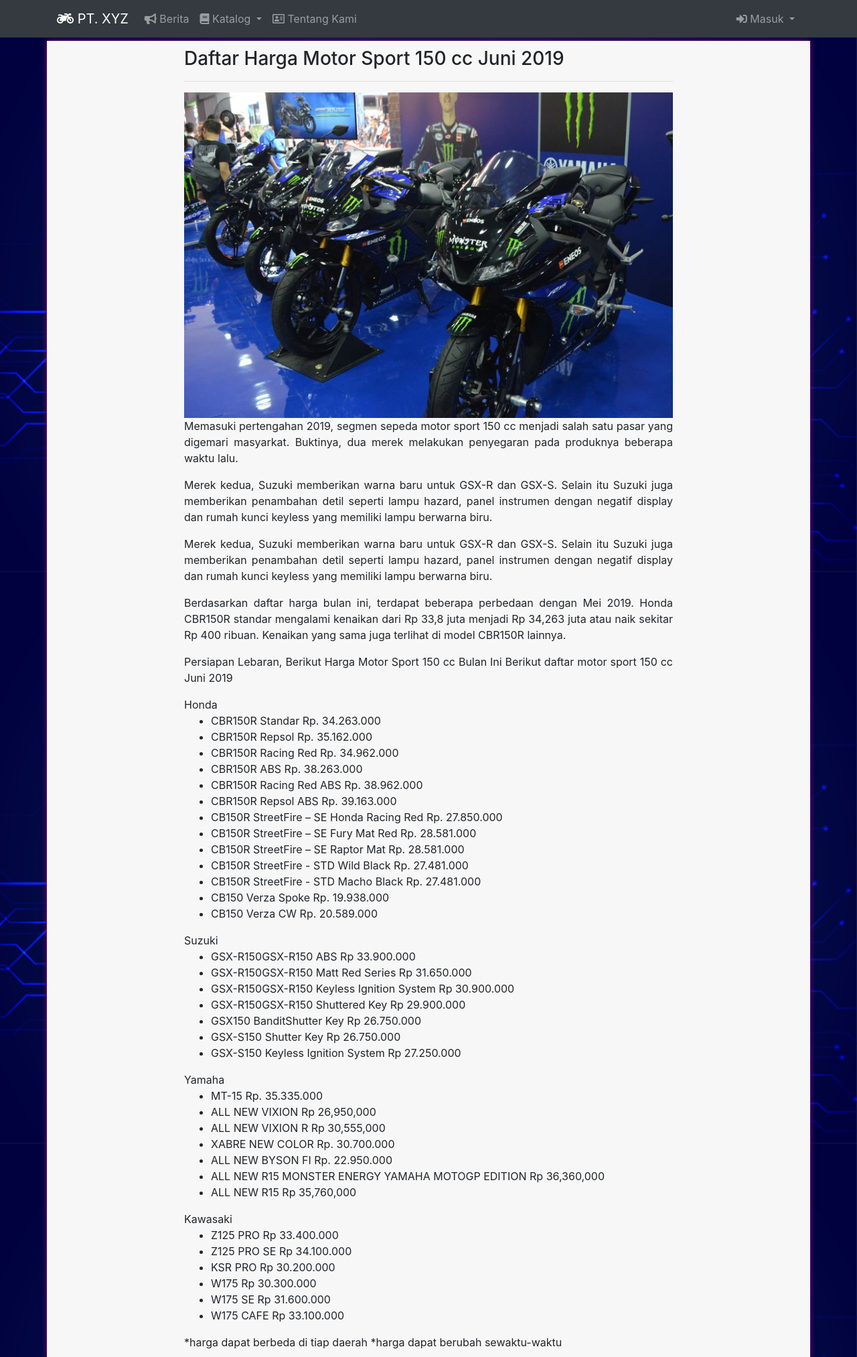
After one commit to hafiedmustaman/aplikasi-jual-sepeda-motor, a CodeIgniter app: page /ajsm/rumah/artikel01 in a window 1280 px wide. The commit adds this page. Shown: the whole page at 67% size. Run offline with CodeIgniter, Linux system fonts and the light colour scheme; some libraries are stand-ins or nearby versions.

Commit message:
edit, tambah konten berita & tentang

```diff
--- a/application/controllers/Rumah.php
+++ b/application/controllers/Rumah.php
@@ -12,4 +12,14 @@
 	{
 		$this->load->view('berita');
 	}
+
+		public function artikel01()
+		{
+			$this->load->view('artikel/083100615');
+		}
+
+	public function tentang()
+	{
+		$this->load->view('tentang');
+	}
 }
--- /dev/null
+++ b/application/views/artikel/083100615.php
@@ -0,0 +1,86 @@
+<?php
+defined('BASEPATH') OR exit('No direct script access allowed');
+?>
+<!DOCTYPE html>
+<html lang="en">
+<head>
+<?php include 'application/views/komponen/meta.php'; ?>
+    <title>Aplikasi Jual Sepeda Motor | Berita</title>
+<?php include 'application/views/komponen/css.php'; ?>
+<?php include 'application/views/komponen/js_head.php'; ?>
+</head>
+<body>
+<?php include 'application/views/komponen/navbar.php'; ?>
+<main class="container">
+
+<div class="row">
+  <div class="col-md-2">
+  </div>
+  <div class="col-md-8">
+  <h3>Daftar Harga Motor Sport 150 cc Juni 2019</h3>
+  <hr>
+    <img src="<?php echo base_url(); ?>asset/gambar/2405931936.jpg" class="img-fluid" alt="Daftar Harga Motor Sport 150 cc Juni 2019">
+    <p align="justify">Memasuki pertengahan 2019, segmen sepeda motor sport 150 cc menjadi salah satu pasar yang digemari masyarkat.
+    Buktinya, dua merek melakukan penyegaran pada produknya beberapa waktu lalu.</p>
+    <p align="justify">Merek kedua, Suzuki memberikan warna baru untuk GSX-R dan GSX-S. Selain itu Suzuki juga memberikan penambahan detil
+    seperti lampu hazard, panel instrumen dengan negatif display dan rumah kunci keyless yang memiliki lampu berwarna biru.</p>
+    <p align="justify">Merek kedua, Suzuki memberikan warna baru untuk GSX-R dan GSX-S. Selain itu Suzuki juga memberikan penambahan detil seperti lampu hazard,
+    panel instrumen dengan negatif display dan rumah kunci keyless yang memiliki lampu berwarna biru.</p>
+    <p align="justify">Berdasarkan daftar harga bulan ini, terdapat beberapa perbedaan dengan Mei 2019. Honda CBR150R standar mengalami kenaikan dari Rp 33,8 juta menjadi
+    Rp 34,263 juta atau naik sekitar Rp 400 ribuan. Kenaikan yang sama juga terlihat di model CBR150R lainnya.</p>
+    <p align="justify">Persiapan Lebaran, Berikut Harga Motor Sport 150 cc Bulan Ini Berikut daftar motor sport 150 cc Juni 2019</p>
+    Honda
+    <ul>
+      <li>CBR150R Standar Rp. 34.263.000</li>
+      <li>CBR150R Repsol Rp. 35.162.000</li>
+      <li>CBR150R Racing Red Rp. 34.962.000</li>
+      <li>CBR150R ABS Rp. 38.263.000</li>
+      <li>CBR150R Racing Red ABS Rp. 38.962.000</li>
+      <li>CBR150R Repsol ABS Rp. 39.163.000</li>
+      <li>CB150R StreetFire – SE Honda Racing Red Rp. 27.850.000</li>
+      <li>CB150R StreetFire – SE Fury Mat Red Rp. 28.581.000</li>
+      <li>CB150R StreetFire – SE Raptor Mat Rp. 28.581.000</li>
+      <li>CB150R StreetFire - STD Wild Black Rp. 27.481.000</li>
+      <li>CB150R StreetFire - STD Macho Black Rp. 27.481.000</li>
+      <li>CB150 Verza Spoke Rp. 19.938.000</li>
+      <li>CB150 Verza CW Rp. 20.589.000</li>
+    </ul>
+    Suzuki
+    <ul>
+      <li>GSX-R150GSX-R150 ABS Rp 33.900.000</li>
+      <li>GSX-R150GSX-R150 Matt Red Series Rp 31.650.000</li>
+      <li>GSX-R150GSX-R150 Keyless Ignition System Rp 30.900.000</li>
+      <li>GSX-R150GSX-R150 Shuttered Key Rp 29.900.000</li>
+      <li>GSX150 BanditShutter Key Rp 26.750.000</li>
+      <li>GSX-S150 Shutter Key Rp 26.750.000</li>
+      <li>GSX-S150 Keyless Ignition System Rp 27.250.000</li>
+    </ul>
+    Yamaha
+    <ul>
+      <li>MT-15 Rp. 35.335.000</li>
+      <li>ALL NEW VIXION Rp 26,950,000</li>
+      <li>ALL NEW VIXION R Rp 30,555,000</li>
+      <li>XABRE NEW COLOR Rp. 30.700.000</li>
+      <li>ALL NEW BYSON FI Rp. 22.950.000</li>
+      <li>ALL NEW R15 MONSTER ENERGY YAMAHA MOTOGP EDITION Rp 36,360,000</li>
+      <li>ALL NEW R15 Rp 35,760,000</li>
+    </ul>
+    Kawasaki
+    <ul>
+      <li>Z125 PRO Rp 33.400.000</li>
+      <li>Z125 PRO SE Rp 34.100.000</li>
+      <li>KSR PRO Rp 30.200.000</li>
+      <li>W175 Rp 30.300.000</li>
+      <li>W175 SE Rp 31.600.000</li>
+      <li>W175 CAFE Rp 33.100.000</li>
+    </ul>
+  *harga dapat berbeda di tiap daerah *harga dapat berubah sewaktu-waktu
+  </div>
+  <div class="col-md-2">
+  </div>
+</div>
+
+</main>
+<?php include 'application/views/komponen/js.php'; ?>
+</body>
+</html>
--- a/application/views/komponen/navbar.php
+++ b/application/views/komponen/navbar.php
@@ -22,7 +22,7 @@
         </div>
       </li>
       <li class="nav-item">
-        <a class="nav-link" href="#"><i class="far fa-address-card"></i> Tentang Kami</a>
+        <a class="nav-link" href="<?php echo base_url() ?>rumah/tentang"><i class="far fa-address-card"></i> Tentang Kami</a>
       </li>
     </ul>
     <ul class="navbar-nav ml-auto">
```
Also changed, not shown: application/views/awal.php (+6 -6 lines), application/views/berita.php (+25 -9 lines), application/views/tentang.php (+19 -3 lines).
